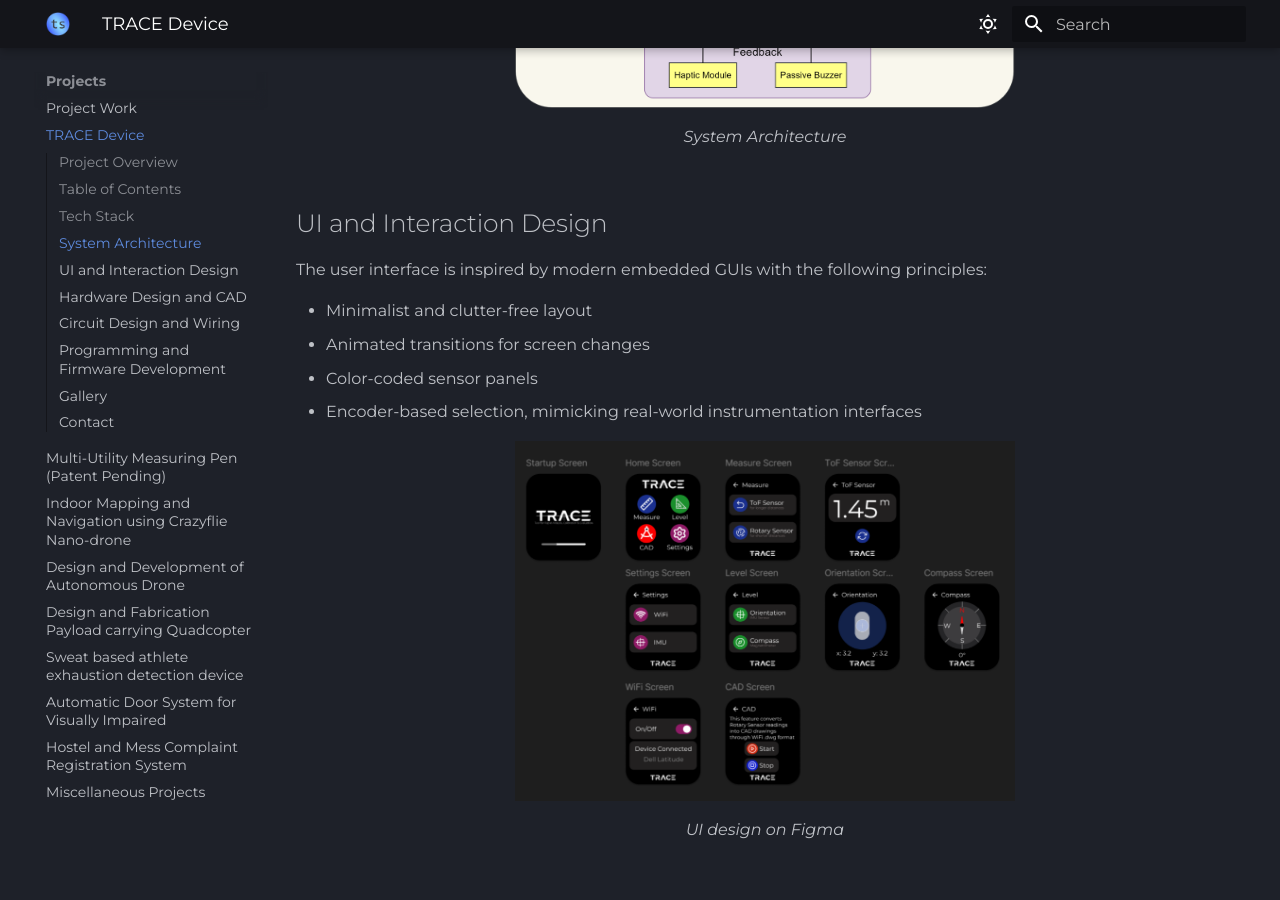
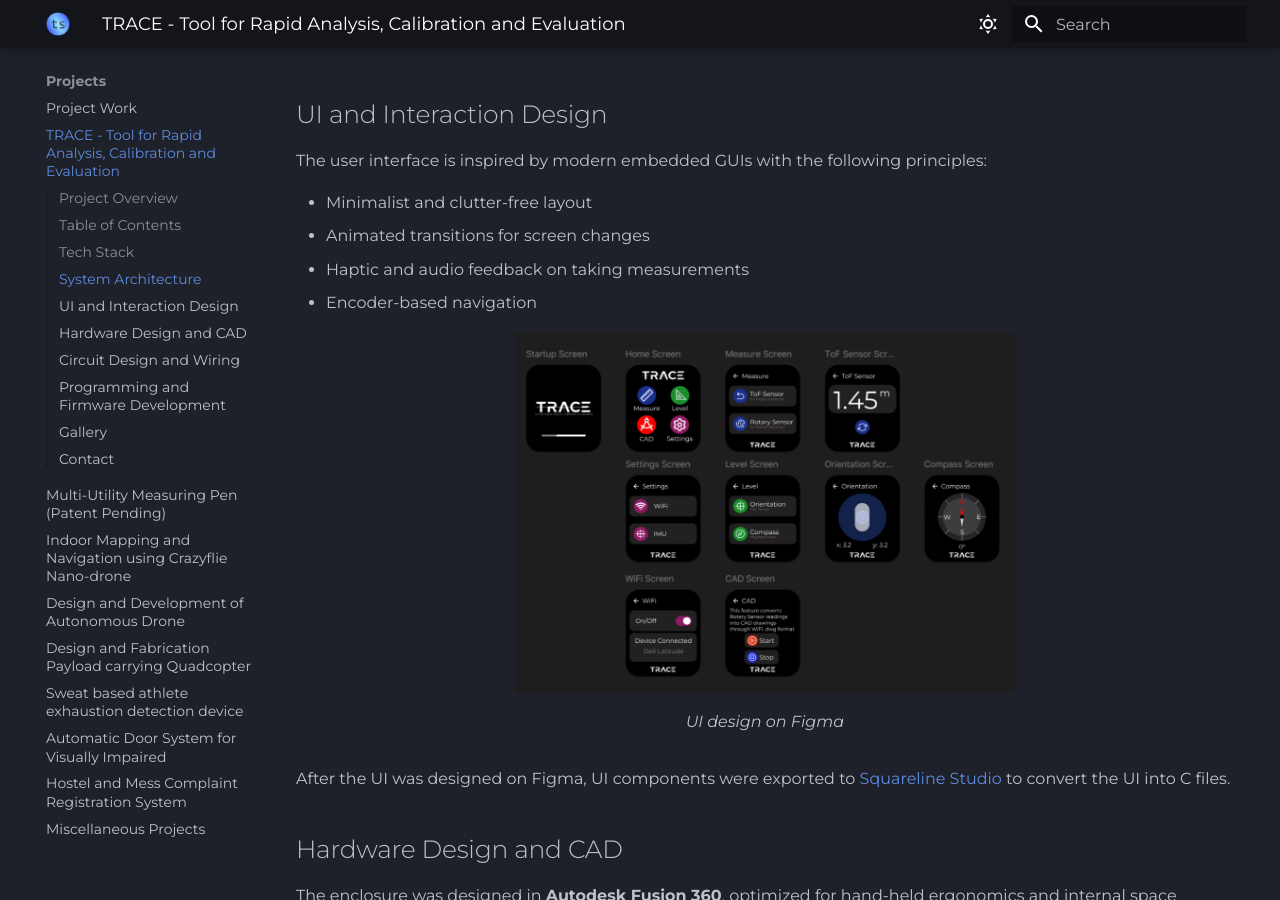
Before and after one commit to tejaswisam/tejaswi, an MkDocs documentation site: the page built from docs/projects/trace_device/trace_device.md, in a window 1280 px wide and 900 px high, scrolled down 2178 px. Built offline with MkDocs 1.6.1 and Material for MkDocs 9.7.7, drawn with Linux system fonts in a browser that asks for light colours; some web fonts are replaced; some of the changed text lies outside the part shown.

```diff
--- a/docs/projects/trace_device/trace_device.md
+++ b/docs/projects/trace_device/trace_device.md
@@ -13,7 +13,7 @@ tags:
   - CAD Modeling
   - 3D Printing
 ---
-# TRACE Device: Tool for Rapid Analysis, Calibration and Evaluation
+# TRACE - Tool for Rapid Analysis, Calibration and Evaluation
 > :octicons-location-16: Developed at IIITDM Kancheepuram &nbsp;
 > :material-calendar: Feb 2025 - May 2025 &nbsp;
 > :simple-github: [Github Repository](https://github.com/tejaswisam/trace_device){:target="_blank"}
@@ -82,8 +80,8 @@ The user interface is inspired by modern embedded GUIs with the following princi
 
 - Minimalist and clutter-free layout
 - Animated transitions for screen changes
-- Color-coded sensor panels
-- Encoder-based selection, mimicking real-world instrumentation interfaces
+- Haptic and audio feedback on taking measurements
+- Encoder-based navigation
 
 <figure markdown="span">
 
@@ -91,6 +89,8 @@ The user interface is inspired by modern embedded GUIs with the following princi
 <figcaption>UI design on Figma</figcaption>
 
 </figure>
+
+After the UI was designed on Figma, UI components were exported to [Squareline Studio](https://squareline.io/){:target="_blank"} to convert the UI into C files.
 
 ## Hardware Design and CAD
 
--- a/mkdocs.yml
+++ b/mkdocs.yml
@@ -82,7 +82,7 @@ nav:
   - About: index.md
   - Projects:
     - projects/index.md
-    - TRACE Device: projects/trace_device/trace_device.md
+    - TRACE - Tool for Rapid Analysis, Calibration and Evaluation: projects/trace_device/trace_device.md
     - Multi-Utility Measuring Pen (Patent Pending): projects/mum_pen/mum_pen.md
     - Indoor Mapping and Navigation using Crazyflie Nano-drone: projects/crazyflie/crazyflie.md
     - Design and Development of Autonomous Drone: projects/autonomous_drone/autonomous_drone.md
```
Also changed, not shown: other parts of docs/projects/trace_device/trace_device.md (+3 -5 lines), docs/index.md (+1 -1 lines), 1 other file.
